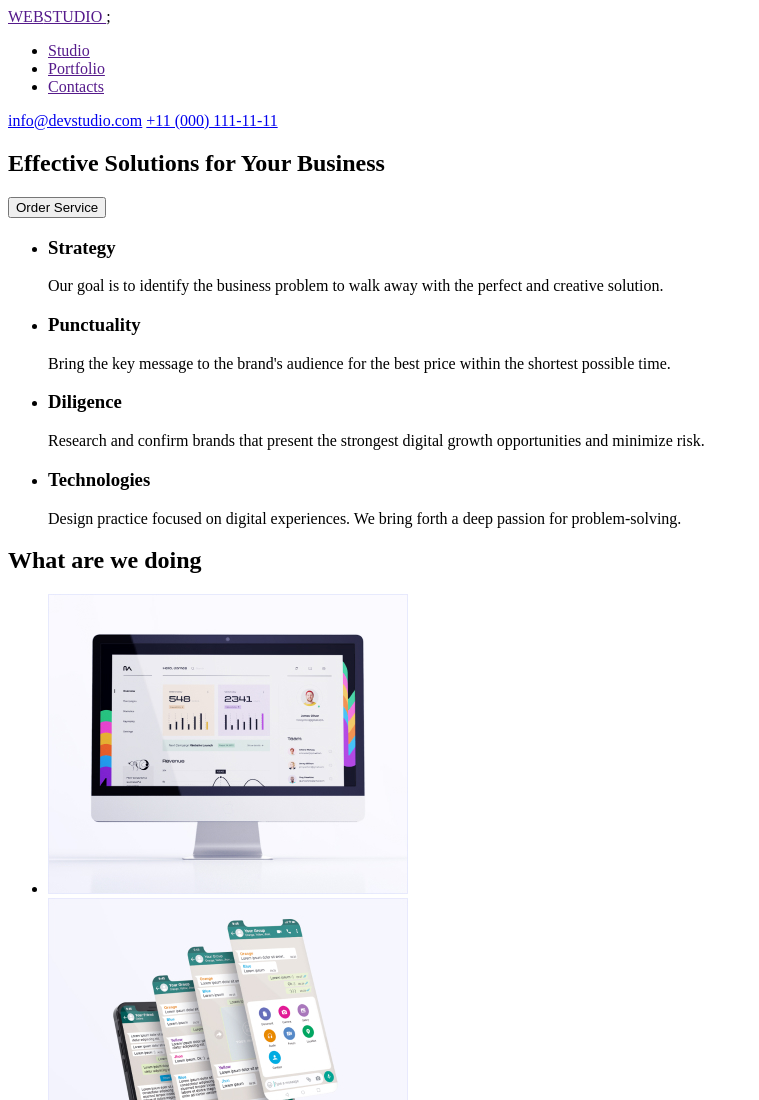
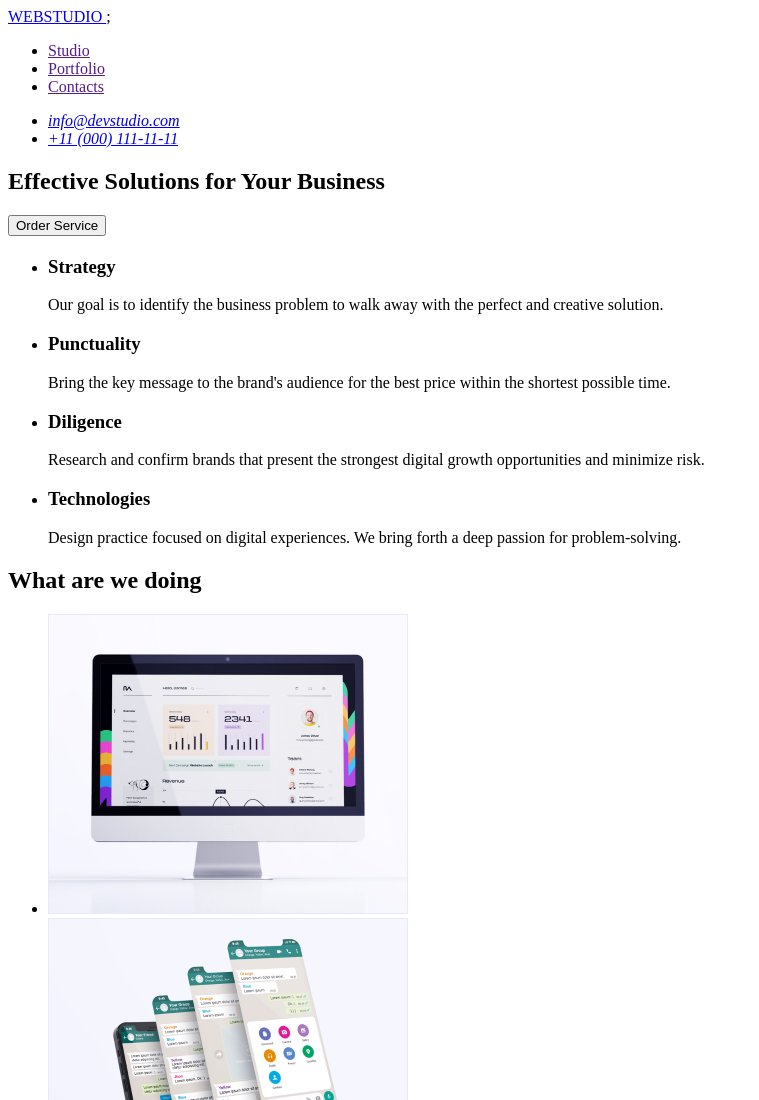
Before and after one commit to bajmutov/goit-markup-hw-01, a plain HTML site: page index.html in a window 1280 px wide. Shown: the top 1100 px of the page, without its empty margins (0-759 px from the left). Drawn offline with Linux system fonts and the light colour scheme.

Commit message:
update index.html

```diff
--- a/index.html
+++ b/index.html
@@ -9,10 +9,10 @@
   <body>
     <!-- Header -->
     <header>
-      <a href=""> <span>WEB</span>STUDIO </a>;
-
       <!-- Навигация сайта -->
       <nav>
+        <a href="./index.html"> WEBSTUDIO </a>;
+
         <ul>
           <li><a href="">Studio</a></li>
           <li><a href="">Portfolio</a></li>
@@ -20,8 +20,13 @@
         </ul>
       </nav>
 
-      <a href="mailto:info@devstudio.com">info@devstudio.com</a>
-      <a href="tel:+11000111-11-11">+11 (000) 111-11-11</a>
+      <!-- Adress -->
+      <address>
+        <ul>
+          <li><a href="mailto:info@devstudio.com">info@devstudio.com</a></li>
+          <li><a href="tel:+11000111-11-11">+11 (000) 111-11-11</a></li>
+        </ul>
+      </address>
     </header>
 
     <!-- Main - unique content -->
@@ -34,6 +39,8 @@
 
       <!-- Section 1 - About company-->
       <section>
+        <!-- About company -->
+        <h2></h2>
         <ul>
           <li>
             <h3>Strategy</h3>
@@ -130,9 +137,9 @@
       </section>
     </main>
 
-    <!-- My Footer -->
+    <!-- Footer -->
     <footer>
-      <a href=""> <span>WEB</span>STUDIO </a>;
+      <a href="./index.html"> <span>WEB</span>STUDIO </a>;
       <p>
         Increase the flow of customers and sales for your business with digital
         marketing & growth solutions.
```
